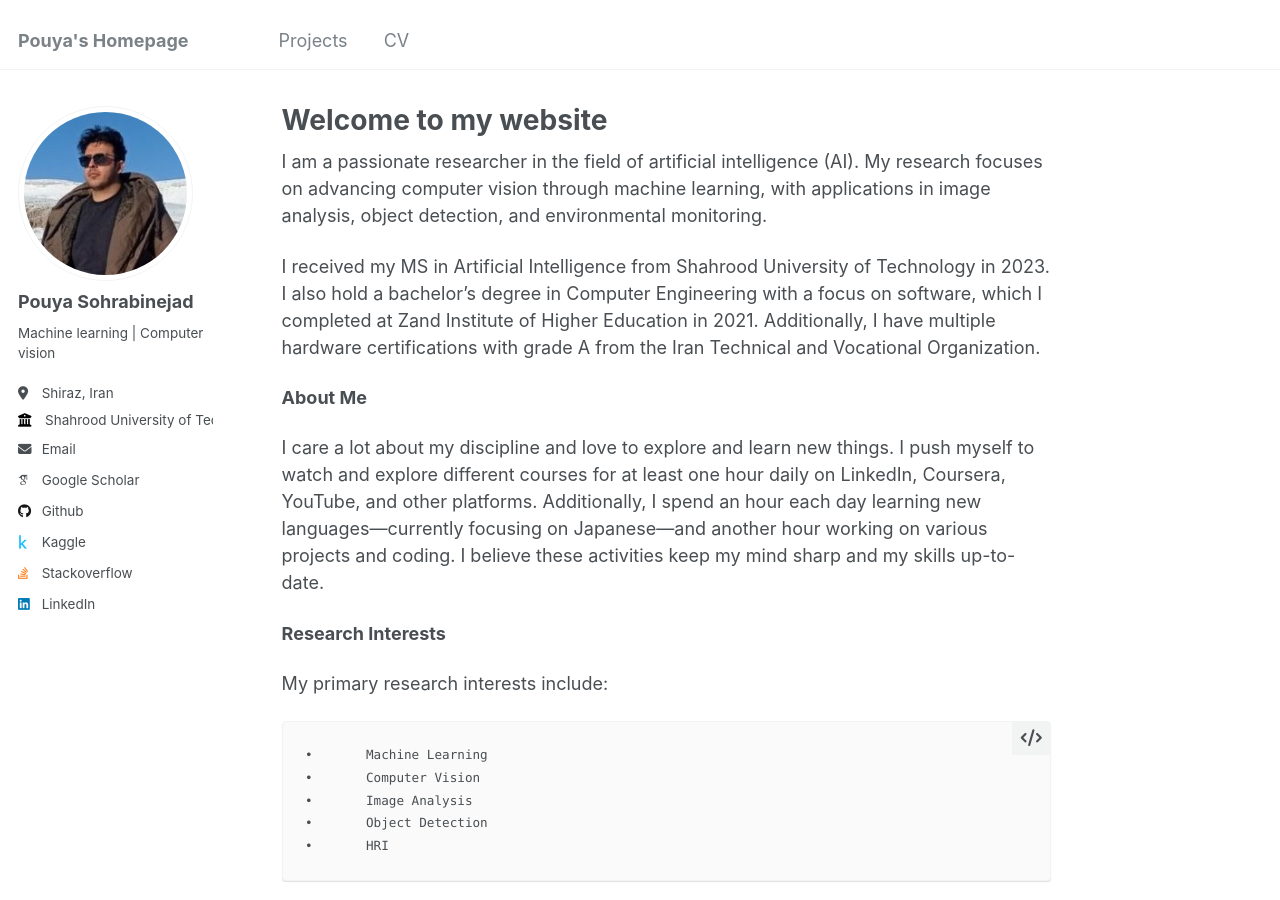
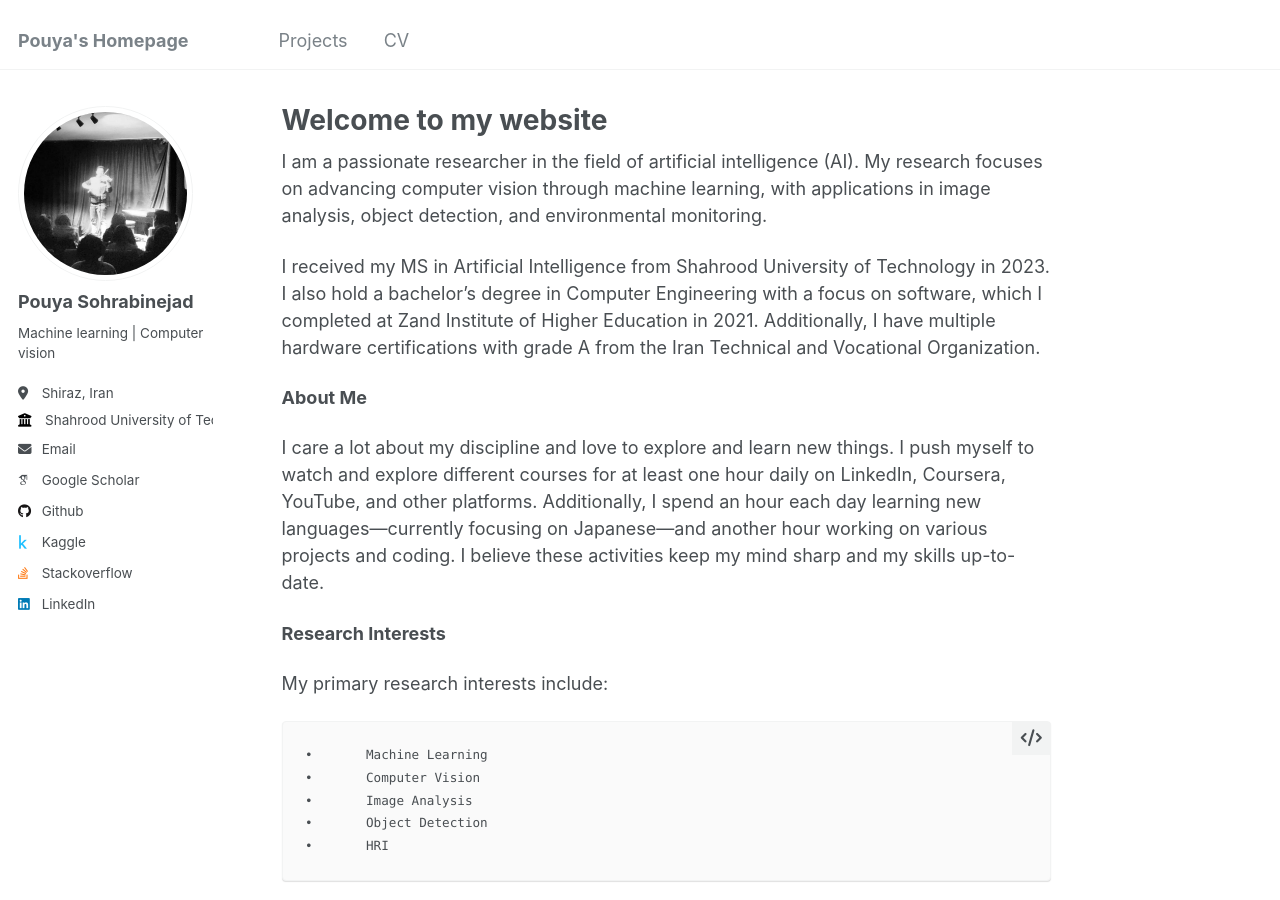
Before and after one commit to PouyaSonej/PouyaSonej.github.io, a Jekyll site: the page built from _pages/about.md, in a window 1280 px wide and 900 px high. Built offline with Jekyll 4.4.1, drawn with Linux system fonts in a browser that asks for light colours; some web fonts are replaced.

Commit message:
Update _config.yml

```diff
--- a/_config.yml
+++ b/_config.yml
@@ -21,7 +21,7 @@ repository               : "pouyasonej/pouyasonej.github.io"
 #               Additional customization can be done by editing /_includes/author-profile.html
 author:
   # Biographic information
-  avatar           : "profile1.jpg"
+  avatar           : "profile3.jpg"
   name             : "Pouya Sohrabinejad"
   pronouns         : # example: "she/her"
   bio              : "Machine learning | Computer vision"
```
